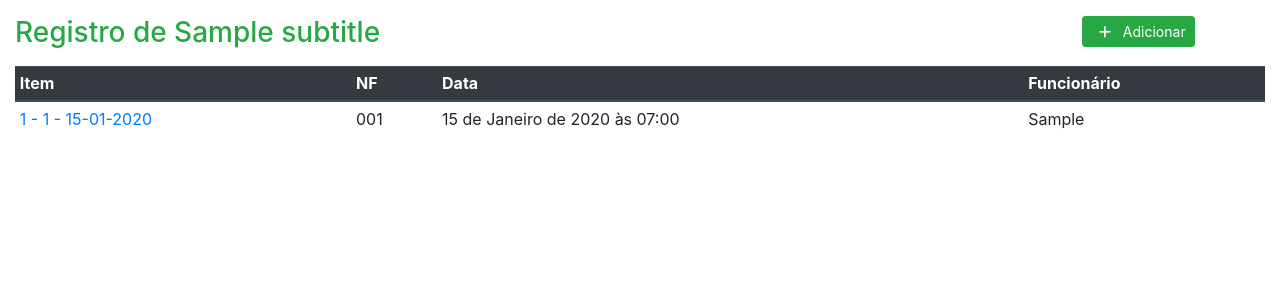
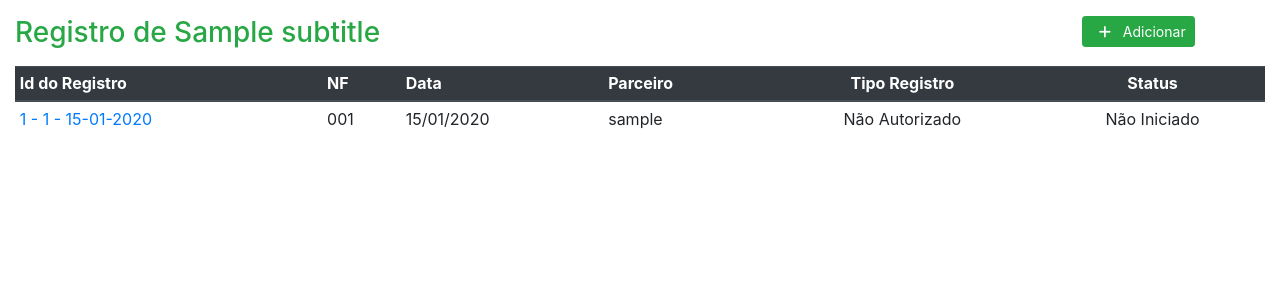
Before and after one commit to angelitasantos/sig-sanlis-django, a Django app: template stock/templates/stock_list.html in a window 1280 px wide. Shown: the part 64-364 px from the top of the page. Run offline with Django 4.2, Linux system fonts and the light colour scheme; tables that the repository leaves empty hold one stand-in row (values such as "Sample post"); the template is opened without the code that fills it: values that come from a table or form of the project are taken from there, most other values are stand-ins (such as "Sample title", 1, 10 or a date in 2020); some libraries are stand-ins or nearby versions.

Commit message:
refactor stock templates

```diff
--- a/stock/templates/stock_list.html
+++ b/stock/templates/stock_list.html
@@ -34,10 +34,12 @@
 
         <thead class="thead-dark">
           <tr>
-            <th>Item</th>
+            <th>Id do Registro</th>
             <th>NF</th>
             <th>Data</th>
-            <th>Funcionário</th>
+            <th>Parceiro</th>
+            <th class="text-center">Tipo Registro</th>
+            <th class="text-center">Status</th>
           </tr>
         </thead>
 
@@ -48,8 +50,10 @@
                 <a href="{{ object.get_absolute_url }}">{{ object }}</a>
               </td>
               <td>{{ object.nf_formated }}</td>
-              <td>{{ object.created }}</td>
-              <td>{{ object.funcionario.first_name }}</td>
+              <td>{{ object.created|date:"d/m/Y"|default:'---' }}</td>
+              <td>{{ object.partner.nickname }}</td>
+              <td class="text-center">{{ object.get_tipo_registro_display }}</td>
+              <td class="text-center">{{ object.get_status_display }}</td>
             </tr>
           {% endfor %}
         </tbody>
```
